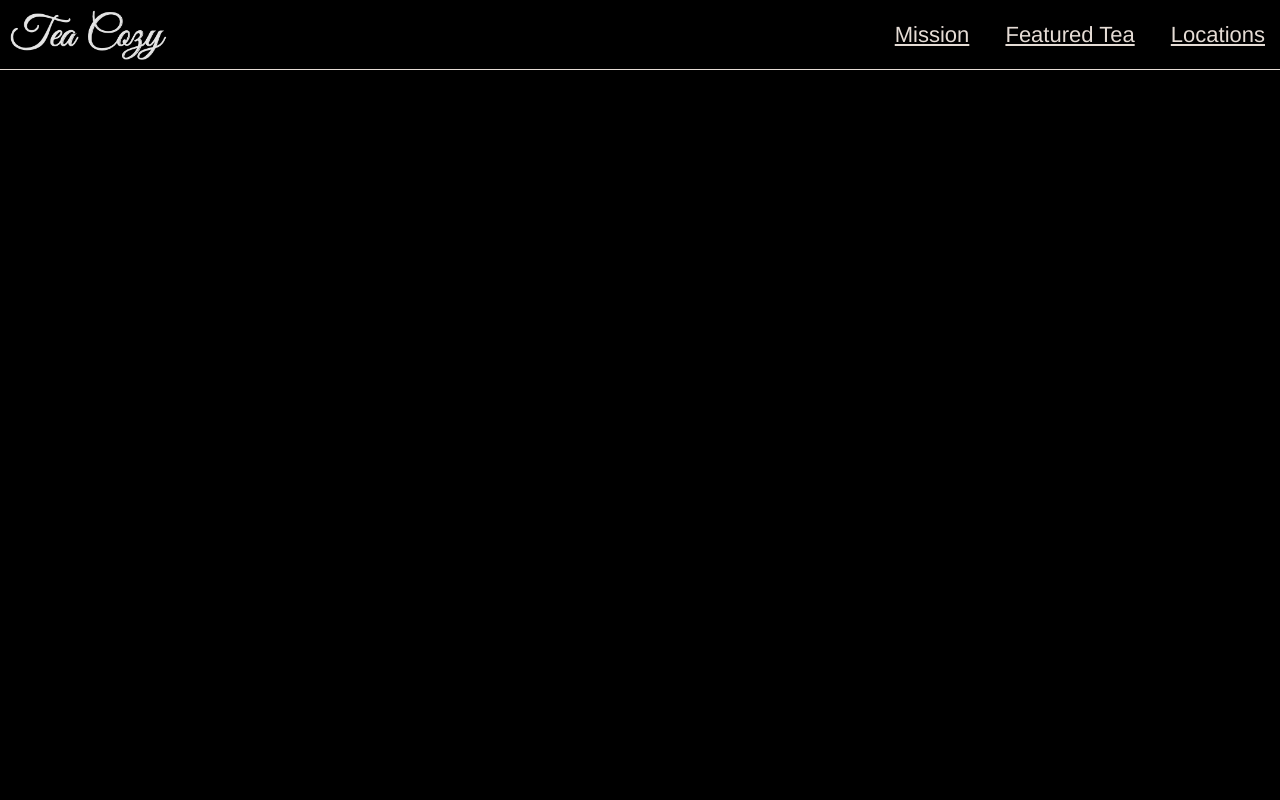
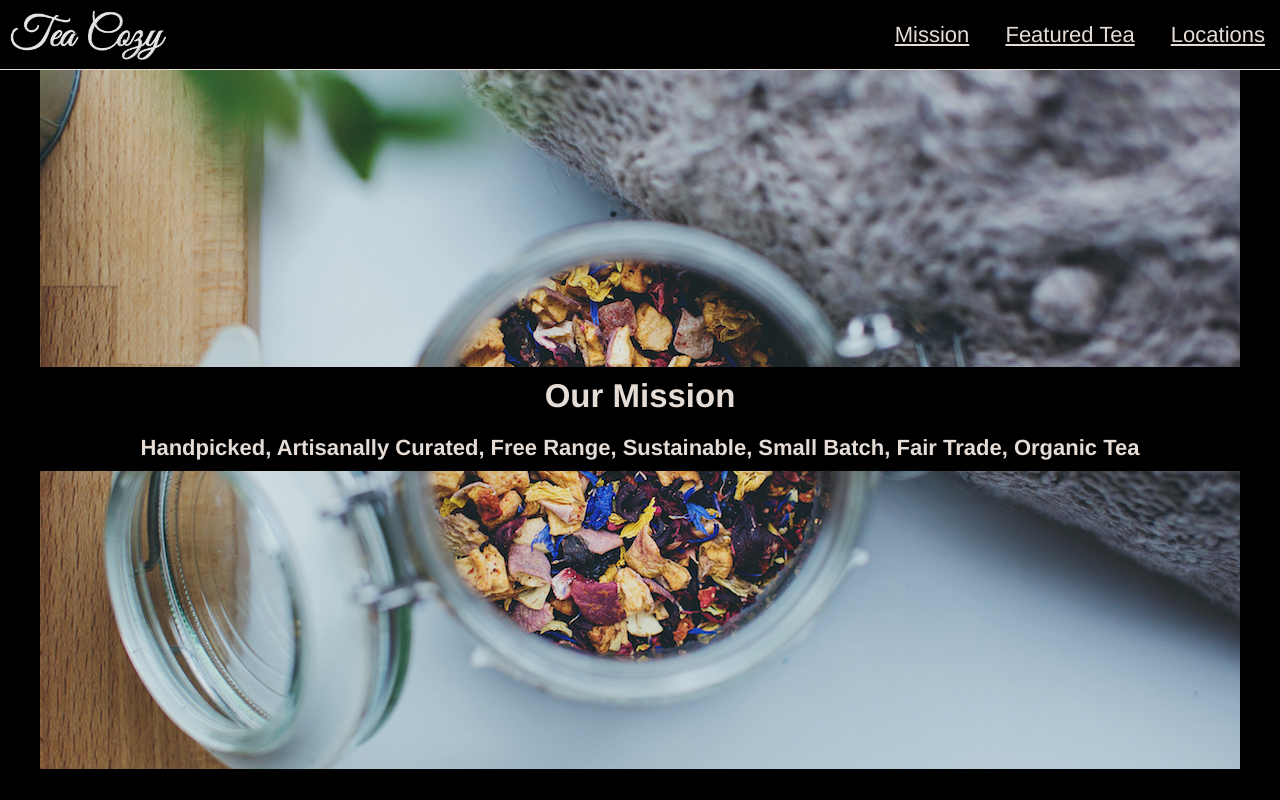
Before and after one commit to leo-cavalcanti/tea-cozy, a plain HTML site: page index.html in a window 1280 px wide. Drawn offline with Linux system fonts and the light colour scheme.

```diff
--- a/index.html
+++ b/index.html
@@ -17,12 +17,19 @@
         <span><a href="#">Locations</a></span>
       </nav>
     </header>
-<!-- Banner -->
-
+<!-- Main Content-->
+    <div class="main">
+      <!---- Banner ---->
+      <div class="mission">
+        <div class="text-content">
+          <h2>Our Mission</h2>
+          <h4>Handpicked, Artisanally Curated, Free Range, Sustainable, Small Batch, Fair Trade, Organic Tea</h4>
+        </div>
+      </div>
 <!-- Teas -->
 
 <!-- Location -->
-
+    </main>
 <!-- Footer -->
 
 
--- a/resources/css/style.css
+++ b/resources/css/style.css
@@ -1,31 +1,38 @@
 body {
+  background-color: black;
+  color: seashell;
+  font-family: Helvetica;
+  font-size: 22px;
   margin: 0;
   padding: 0;
-  font-family: Helvetica;
-  font-size: 22px;
-  color: seashell;
-  background-color: black;
   opacity: 0.9;
   text-align: center;
+}
+
+.main {
+  display: block;
+  padding-top: 69px;
+  z-index: 0;
 }
 
 /**********Header**********/
 
 header {
+  align-items: center;
+  background-color: black;
+  border-bottom: 1px solid seashell;
   display: flex;
+  flex-wrap: wrap;
+  height: 69px;
+  justify-content: center;
   position: fixed;
-  align-items: center;
-  justify-content: center;
-  flex-wrap: wrap;
   width: 100%;
-  height: 69px;
-  border-bottom: 1px solid seashell;
   z-index: 1;
 }
 
 .logo {
+  display: inline-flex;
   flex-grow: 1;
-  display: inline-flex;
 }
 
 .logo img {
@@ -44,6 +51,27 @@ span a {
 
 /**********Banner**********/
 
+.mission {
+  align-items: center;
+  background: url("../images/img-mission-background.jpg") center top no-repeat;
+  display: flex;
+  height: 700px;
+  justify-content: center;
+  text-align: center;
+}
+
+.text-content {
+  background-color: black;
+  display: block;
+  width: 1200px;
+}
+
+.text-content h2,h4 {
+  display: block;
+  margin: 0;
+  padding: 10px;
+}
+
 /**********Teas**********/
 
 /**********Location**********/
```
Also changed, not shown: 1 other file.
